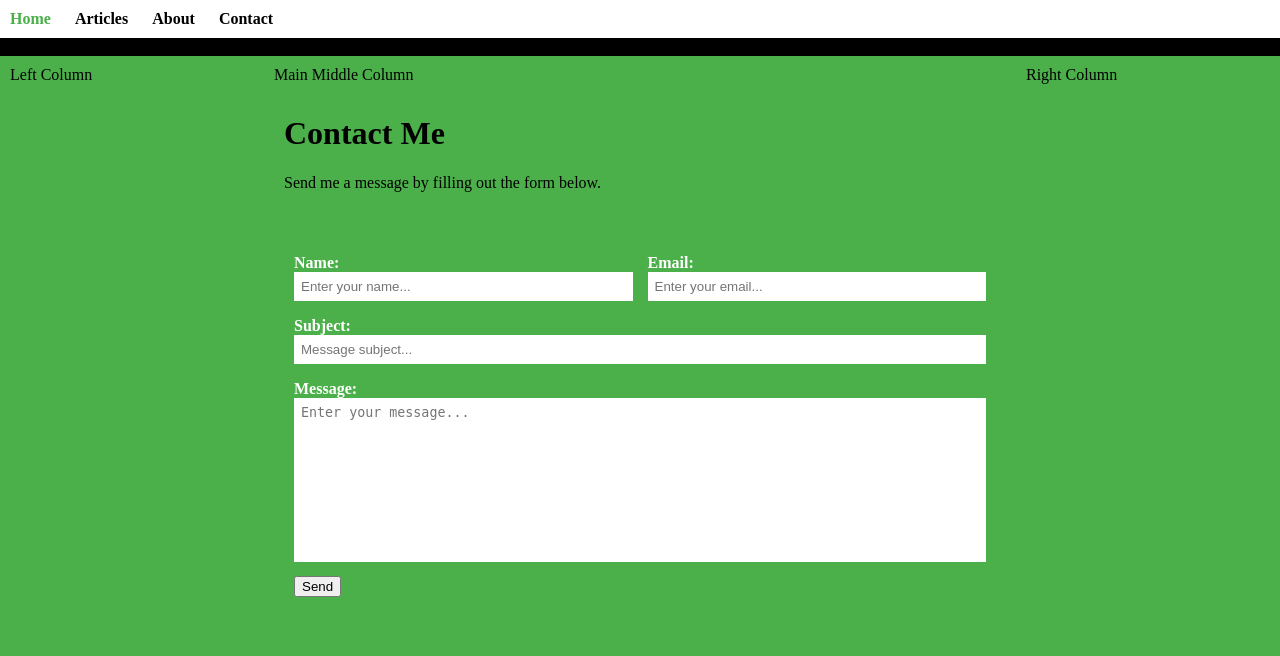
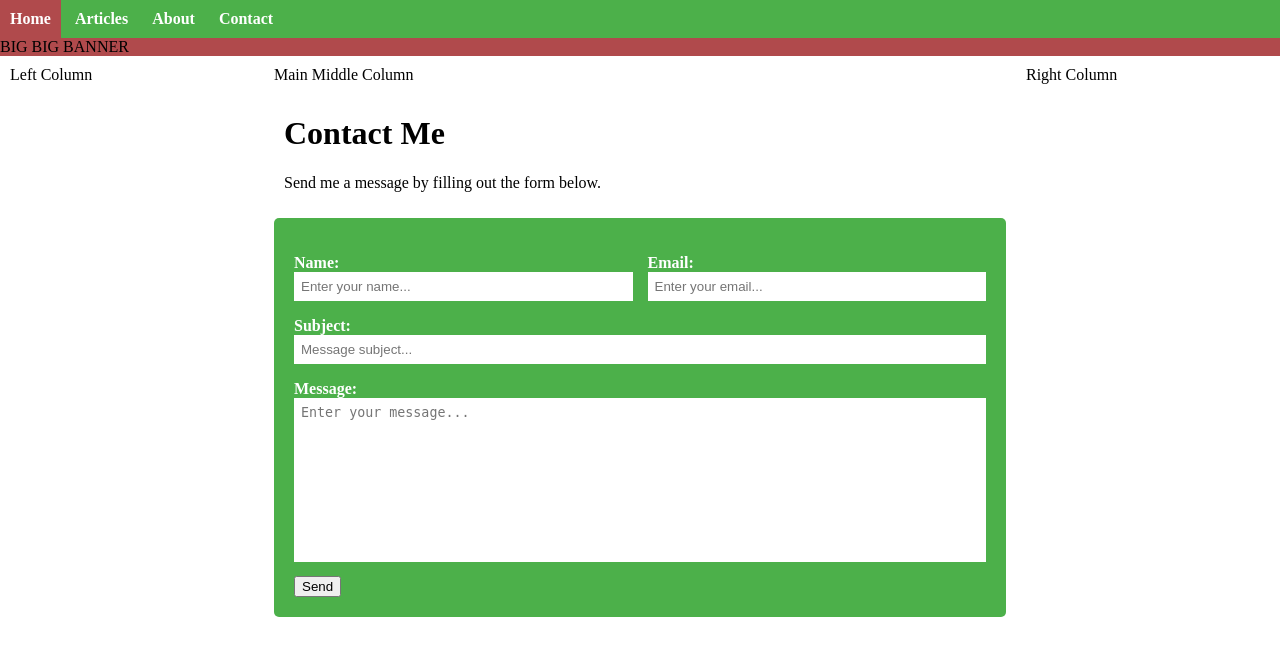
Before and after one commit to SteinW1/SampleBlog, a Django app: page /contact/ in a window 1280 px wide. Shown: the top 656 px of the page. Run offline with Django 3.2, Linux system fonts and the light colour scheme; some libraries are stand-ins or nearby versions.

Commit message:
updated website css

```diff
--- a/blog/contact/templates/contact/contact.html
+++ b/blog/contact/templates/contact/contact.html
@@ -24,7 +24,7 @@
             </ul>
         {% endif %}
 
-        <div class="form-container">
+        <div class="contact-form-container">
             <form method="post">
                 {% csrf_token %}
 
--- a/blog/main/static/main/main.css
+++ b/blog/main/static/main/main.css
@@ -1,7 +1,7 @@
 :root {
     /*--primaryColor: #52fc03;*/
     --primaryColor: #4cb04a;
-    --secondaryColor: #323830;
+    --secondaryColor: #b04a4c;
     --black: #000000;
     --white: #ffffff;
 }
@@ -13,7 +13,7 @@
 body {
     margin: 0;
     padding: 0;
-    background: var(--primaryColor)
+    background: var(--white)
 }
 
 a {
@@ -24,23 +24,24 @@ a {
 .navbar {
     padding: 0;
     margin: 0;
-    background: var(--white)
+    background: var(--primaryColor)
 }
 
 .navbar a {
     display: inline-block;
-    color: var(--black);
+    color: var(--white);
     padding: 10px 10px;
 }
 
 .navbar a:hover {
-    color: var(--primaryColor);
+    background-color: var(--secondaryColor);
+    /*color: var(--secondaryColor);*/
     text-decoration: none;
     transition-duration: .25s;
 }
 
 .homebanner {
-    background: var(--black)
+    background: var(--secondaryColor);
 }
 
 .column-container {
```
